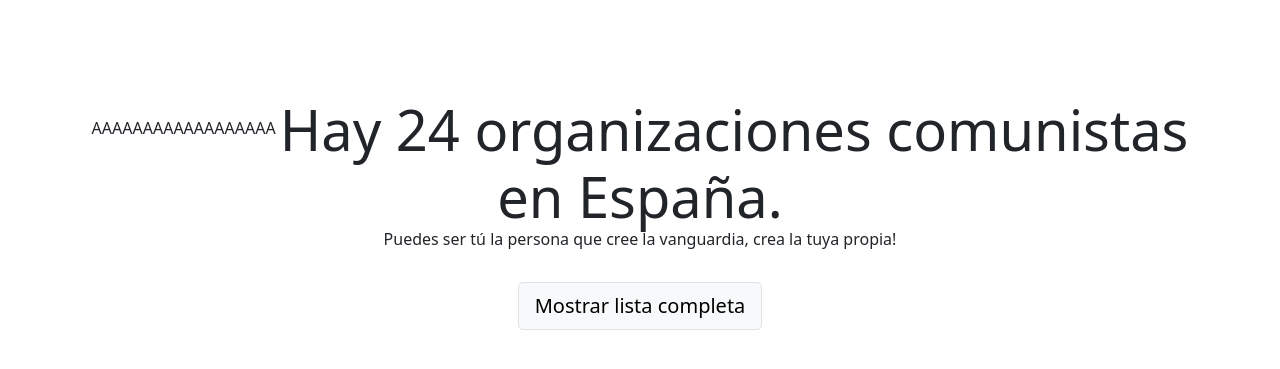
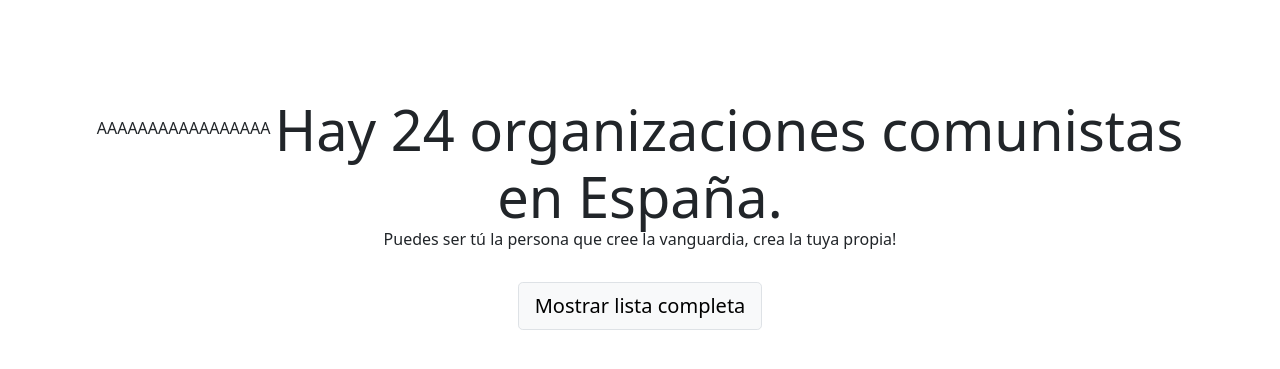
Before and after one commit to gitatmanu/estadodelmce, a Django app: page / in a window 1280 px wide. Shown: the top 369 px of the page. Run offline with Django 3.2, Linux system fonts and the light colour scheme; data comes from the database, SQL or seed files in the repository.

Commit message:
testing auto pull

```diff
--- a/estadodelmce/templates/index.html
+++ b/estadodelmce/templates/index.html
@@ -17,7 +17,7 @@
 <body>
   <div class="jumbotron-fluid text-center" style="height: 60vh">
     <div class="container vertical-middle">
-AAAAAAAAAAAAAAAAAA
+AAAAAAAAAAAAAAAAA
 
           <span class="display-4 align-middle">Hay {{ objects.count }} organizaciones comunistas en España.</span>
           <div class="h6">Puedes ser tú la persona que cree la vanguardia, crea la tuya propia!</div>
```
Also changed, not shown: 1 other file.
